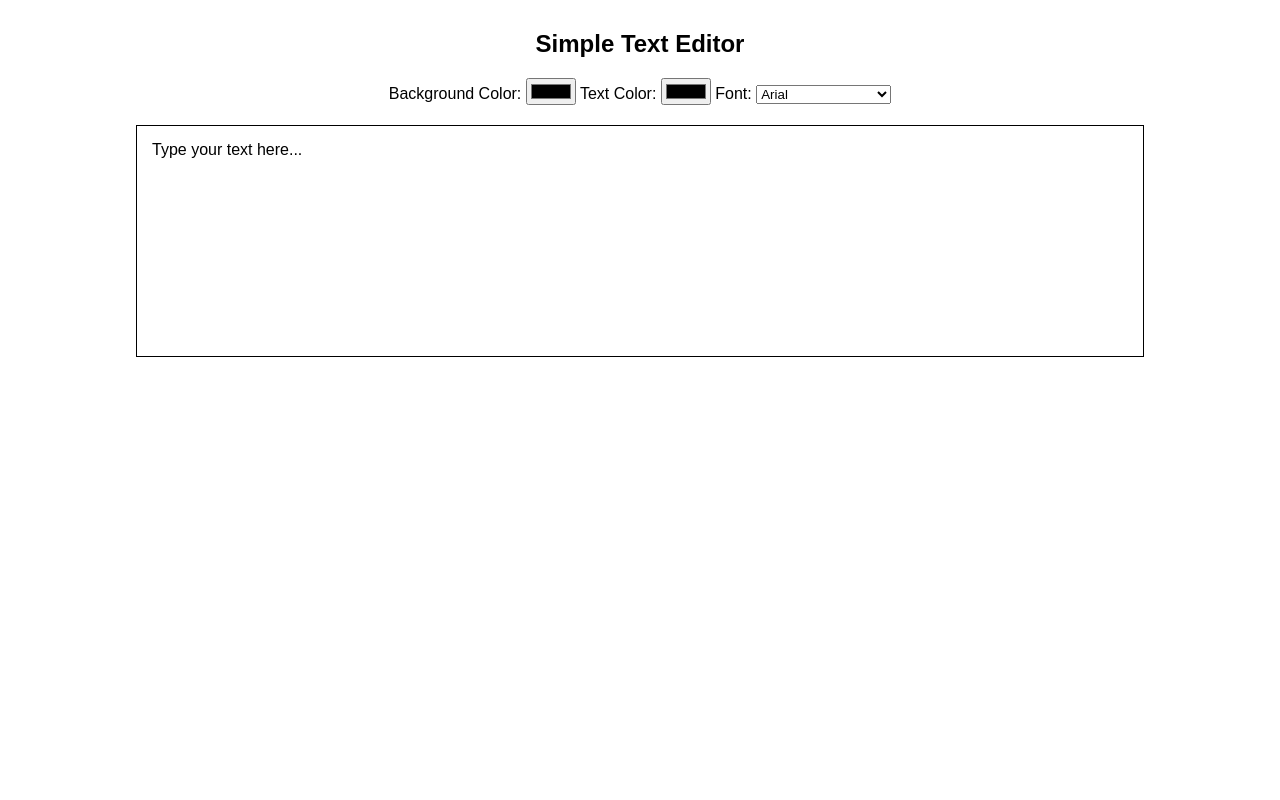
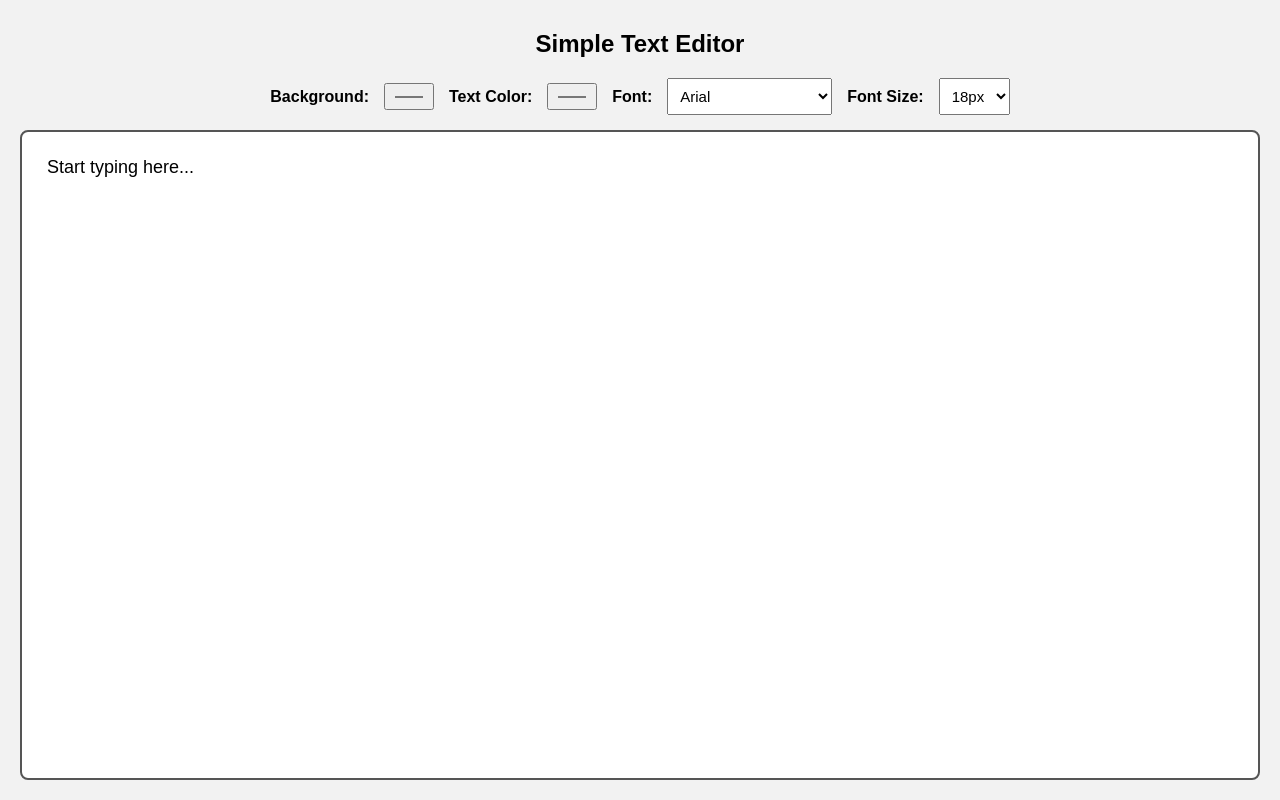
Before and after one commit to Ayush57400/Editor-Box, a plain HTML site: page index.html in a window 1280 px wide. Drawn offline with Linux system fonts and the light colour scheme.

Commit message:
Add text editor website

```diff
--- a/index.html
+++ b/index.html
@@ -1,33 +1,69 @@
 <!DOCTYPE html>
 <html>
 <head>
-    <title>Text Editor</title>
+    <title>Simple Text Editor</title>
+
     <style>
+        * {
+            box-sizing: border-box;
+        }
+
         body {
             font-family: Arial;
+            margin: 0;
+            padding: 20px;
+            background-color: #f2f2f2;
+        }
+
+        h2 {
             text-align: center;
-            margin: 30px;
+            margin: 10px 0 20px;
+        }
+
+        .controls {
+            display: flex;
+            justify-content: center;
+            align-items: center;
+            flex-wrap: wrap;
+            gap: 15px;
+            margin-bottom: 15px;
+        }
+
+        label {
+            font-weight: bold;
+        }
+
+        input, select {
+            padding: 8px;
+            font-size: 15px;
         }
 
         #editor {
-            width: 80%;
-            height: 200px;
-            margin: 20px auto;
-            padding: 15px;
-            border: 1px solid black;
-            text-align: left;
+            width: 100%;
+            min-height: calc(100vh - 150px);
+            padding: 25px;
+            border: 2px solid #555;
+            border-radius: 8px;
+            background-color: white;
+            color: black;
+            font-family: Arial;
+            font-size: 18px;
+            outline: none;
+            overflow: hidden;
         }
     </style>
 </head>
+
 <body>
 
     <h2>Simple Text Editor</h2>
 
-    <label>Background Color:</label>
-    <input type="color" id="bg">
+    <div class="controls">
+        <label>Background:</label>
+        <input type="color" id="bg" value="#ffffff">
 
         <label>Text Color:</label>
-    <input type="color" id="color">
+        <input type="color" id="color" value="#000000">
 
         <label>Font:</label>
         <select id="font">
@@ -38,12 +74,34 @@
             <option>Courier New</option>
         </select>
 
+        <label>Font Size:</label>
+        <select id="size">
+            <option value="14px">14px</option>
+            <option value="16px">16px</option>
+            <option value="18px" selected>18px</option>
+            <option value="20px">20px</option>
+            <option value="24px">24px</option>
+            <option value="28px">28px</option>
+            <option value="32px">32px</option>
+        </select>
+    </div>
+
     <div id="editor" contenteditable="true">
-        Type your text here...
+        Start typing here...
     </div>
 
     <script>
         let editor = document.getElementById("editor");
+
+        function resizeEditor() {
+            editor.style.height = "auto";
+            editor.style.height = Math.max(
+                editor.scrollHeight,
+                window.innerHeight - 150
+            ) + "px";
+        }
+
+        editor.addEventListener("input", resizeEditor);
 
         document.getElementById("bg").oninput = function() {
             editor.style.backgroundColor = this.value;
@@ -56,6 +114,13 @@
         document.getElementById("font").onchange = function() {
             editor.style.fontFamily = this.value;
         };
+
+        document.getElementById("size").onchange = function() {
+            editor.style.fontSize = this.value;
+            resizeEditor();
+        };
+
+        resizeEditor();
     </script>
 
 </body>
```
Lines whose indentation alone changed are shown as unchanged.
